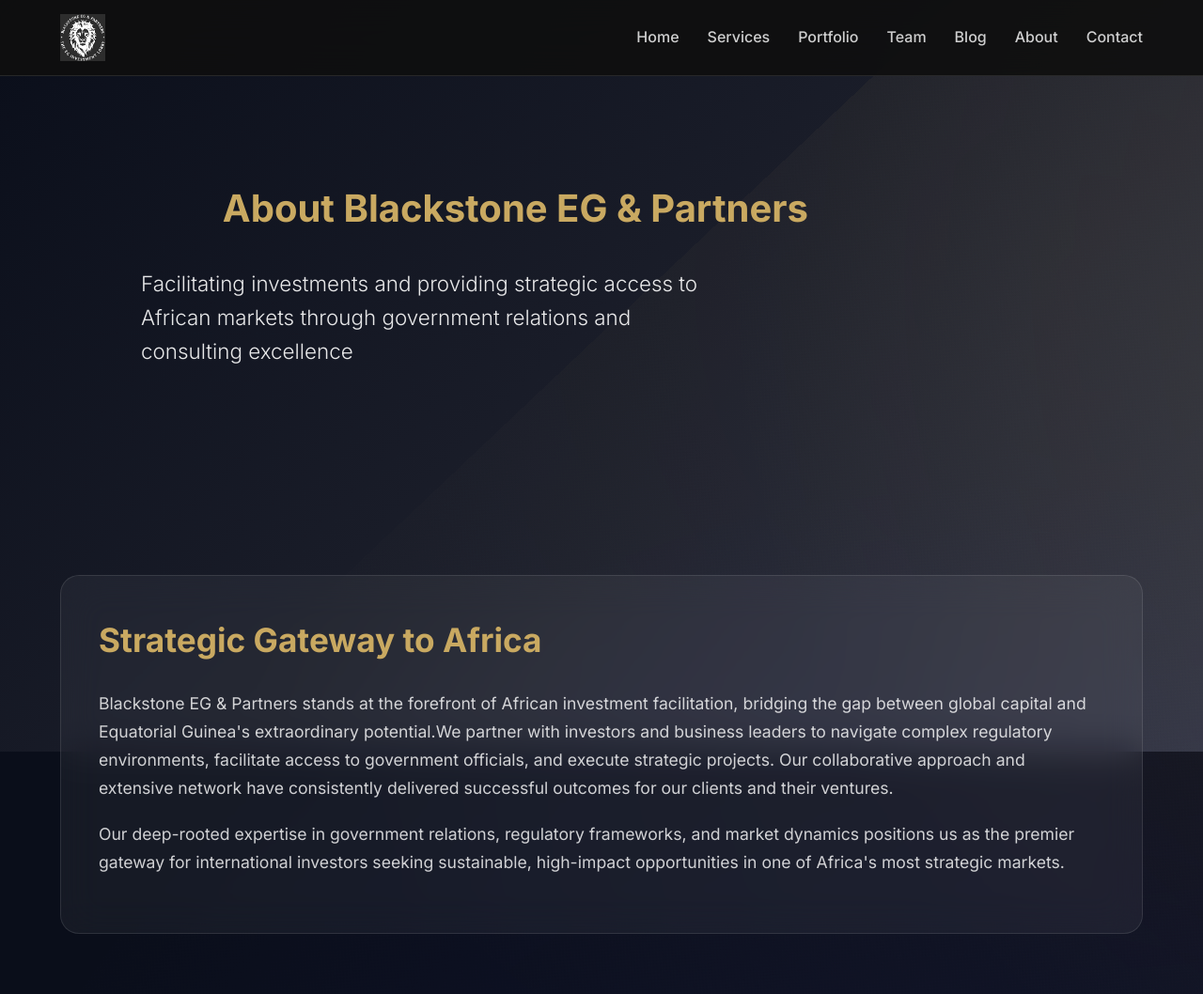
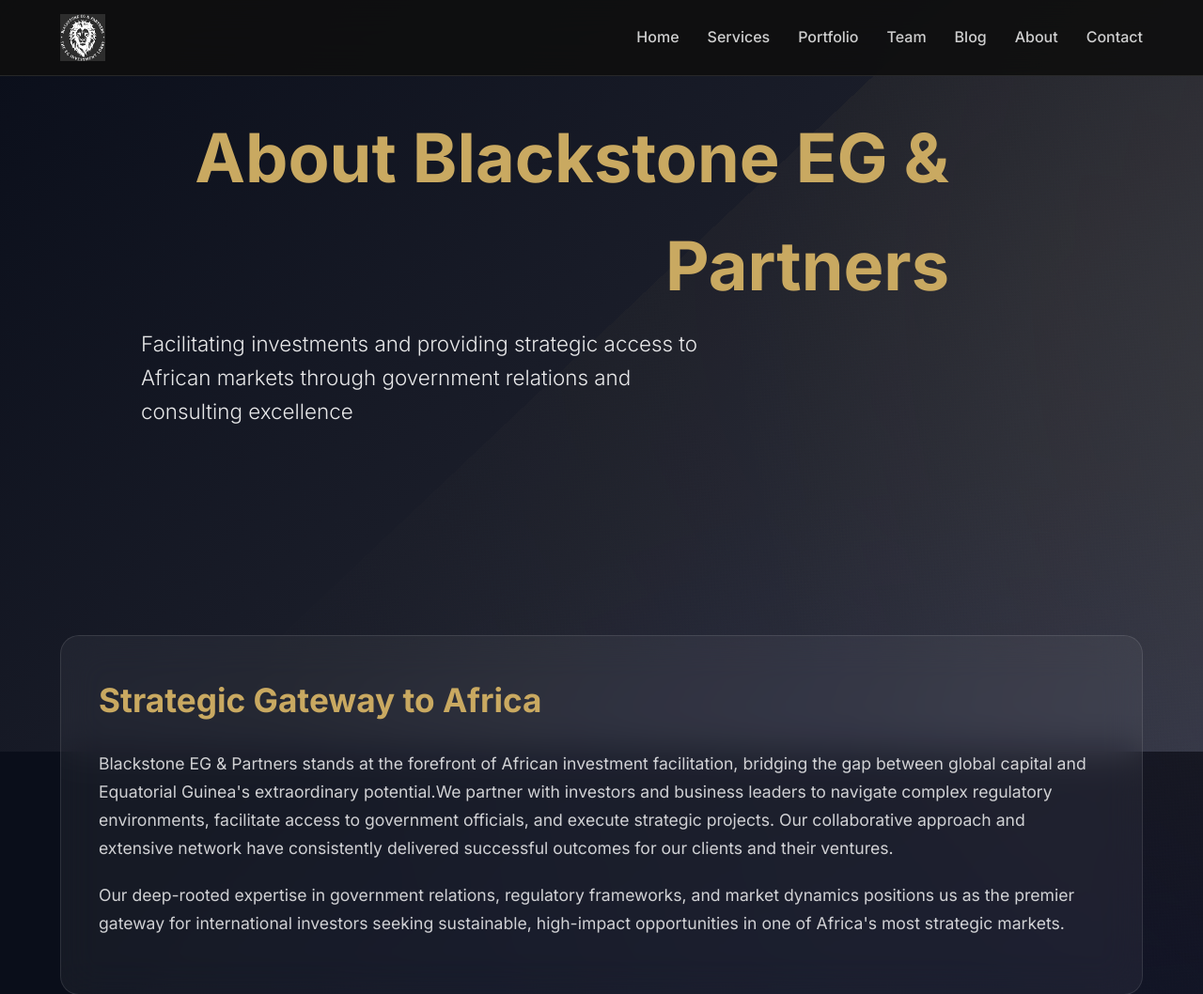
Before and after one commit to Aavomo/BlackStone-Website, a Flask app: template templates/enhanced/about.html in a window 1280 px wide. Shown: the top 1058 px of the page at 94% size. Run offline with Flask 3, Linux system fonts and the light colour scheme; the template is opened without the code that fills it, so the values that code supplies are empty.

Commit message:
Update enhanced_style.css

```diff
--- a/static/css/enhanced_style.css
+++ b/static/css/enhanced_style.css
@@ -147,10 +147,12 @@ body {
 }
 
 .hero-title {
-  margin-top: 150px !important;
-  margin-bottom: 30px;
+  position: relative;
+  left: 150px; /* pushes it 50px to the right */
+  margin-top: 70px !important;
+  margin-bottom: 8px;
   text-align: right;
-  font-size: 2.5rem;
+  font-size: 4.5rem;
   font-weight: 700;
   color: var(--primary-gold);
 }
```
